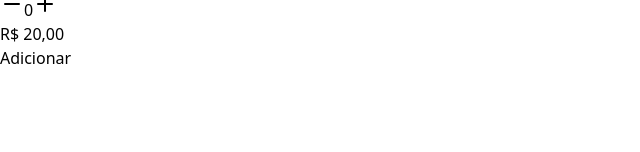
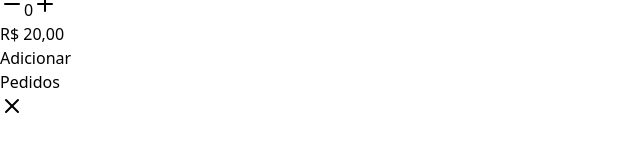
Before and after one commit to devLucasAquino/order-web, a React (Vite) app: page / in a window 1280 px wide. Both pictures are taken after a click on the button 12 px from the left and 36 px from the top of the page. Shown: the part 386-538 px from the top of the page, without its empty margins (0-640 px from the left). Built offline with nearby package versions, Linux system fonts and the light colour scheme.

Commit message:
feat: DrawerOrderComponent

```diff
--- a/src/App.tsx
+++ b/src/App.tsx
@@ -1,50 +1,37 @@
-import { Minus, Plus, ShoppingCart } from "lucide-react"
-import brigadeiroImg from "./assets/brigadeiro.jpg";
-import { useState } from "react";
+import {ShoppingCart } from "lucide-react"
+import { ProductCard } from "./components/product-card"
+import { DrawerOrder } from "./components/drawer-order"
+import { useState } from "react"
 
-function App() {
+export function App() {
 
-  const [ count, setCount ] = useState(0);
+  const [ openDrawerOrder,  setOpenDrawerOrder ] = useState(false);
+  const [ selectedProduct, setSelectedProduct ] = useState<{title: string}[]>([]);
 
   return (
     <>
-      <div className="h-32 flex justify-center items-center">
+      <header className="h-32 flex justify-center items-center">
         <nav className="flex items-center gap-5 text-xl font-normal text-zinc-800">
           <div>CandyCrush</div>
-          <button>
+          <button onClick={() => setOpenDrawerOrder(true)}>
             <ShoppingCart />
           </button>
         </nav>
-      </div>
-        <main className="grid grid-cols-3 grid-rows-2 ml-36 mr-36 mt-24">
-          <div className="bg-gray-200 rounded-md text-xl box-content px-8 py-5 gap-3 flex flex-col">
-            <h1 className="text-center">Brigadeiro</h1>
-            <img className="rounded-sm" src={brigadeiroImg} />
+      </header>
+      <main className="grid grid-cols-3 grid-rows-2 ml-36 mr-36 mt-24 gap-20">
+        <ProductCard
+          setSelectedProduct={setSelectedProduct}
+        />
+      </main>
 
-            <div className="flex justify-center items-center gap-4">
-              <button
-                onClick={() => setCount((count) => count - 1)}
-                className="bg-black rounded-full">
-                 <Minus className="text-white"/>
-              </button>
-                {count}
-              <button
-                onClick={() => setCount((count) => count + 1)}
-                className="bg-black rounded-full"
-                ><Plus className="text-white"/>
-              </button>
-            </div>
 
-            <h3 className="text-center">R$ 20,00</h3>
-            <div className="flex justify-center">
-              <button className="bg-green-500 text-white font-medium rounded-sm py-2 px-16">
-                Adicionar
-              </button>
-            </div>
-          </div>
-        </main>
+      {openDrawerOrder && (
+        <DrawerOrder
+          selectedProduct={selectedProduct}
+          setOpenDrawerOrder={setOpenDrawerOrder}
+        />
+      )}
+
     </>
   )
 }
-
-export default App
--- /dev/null
+++ b/src/components/drawer-order.tsx
@@ -0,0 +1,28 @@
+import { X } from "lucide-react";
+
+interface DrawerOrderProps{
+    selectedProduct: { title: string }[];
+    setOpenDrawerOrder: (e: boolean) => void;
+}
+
+export function DrawerOrder({
+    selectedProduct,
+    setOpenDrawerOrder,
+}: DrawerOrderProps){
+    return(
+        <article className={`fixed z-50 px-5 py-9 bg-red-gradient h-full bg-gray-100 w-[20%] top-0 right-0`}>
+            <header className="flex justify-between items-center text-2xl">
+                <h1>Pedidos</h1>
+                <button onClick={() => setOpenDrawerOrder(false)}>
+                    <X />
+                </button>
+            </header>
+            <main>
+            {selectedProduct.map((order, index) => (
+                <h1 key={index}>{order.title}</h1>
+            ))}
+
+            </main>
+        </article>
+    )
+}
--- /dev/null
+++ b/src/components/product-card.tsx
@@ -0,0 +1,49 @@
+import { Minus, Plus } from "lucide-react";
+import { useState } from "react";
+import brigadeiroImg from "../assets/brigadeiro.jpg";
+
+interface ProductCardProps{
+    setSelectedProduct: React.Dispatch<React.SetStateAction<{title: string}[]>>;
+}
+
+
+export function ProductCard({
+    setSelectedProduct,
+}: ProductCardProps){
+
+    const [ count, setCount ] = useState(0);
+    const title = "Brigadeiro"
+
+    return(
+        <div className="bg-gray-200 rounded-md text-xl box-content px-8 py-5 gap-3 flex flex-col">
+            <h1 className="text-center">{title}</h1>
+            <img className="rounded-sm" src={brigadeiroImg} />
+
+            <div className="flex justify-center items-center gap-4">
+              <button
+                onClick={() => setCount((count) => count - 1)}
+                className="bg-black rounded-full">
+                 <Minus className="text-white"/>
+              </button>
+                {count}
+              <button
+                onClick={() => setCount((count) => count + 1)}
+                className="bg-black rounded-full"
+                ><Plus className="text-white"/>
+              </button>
+            </div>
+
+            <h3 className="text-center">R$ 20,00</h3>
+            <div className="flex justify-center">
+              <button
+                onClick={() => setSelectedProduct((prev) => [
+                    ...prev,
+                    { title }
+                ])}
+                className="bg-green-500 text-white font-medium rounded-sm py-2 px-16"
+                >Adicionar
+              </button>
+            </div>
+        </div>
+    )
+}
--- a/src/main.tsx
+++ b/src/main.tsx
@@ -1,6 +1,6 @@
 import { StrictMode } from 'react'
 import { createRoot } from 'react-dom/client'
-import App from './App.tsx'
+import { App } from './App.tsx'
 import './index.css'
 
 createRoot(document.getElementById('root')!).render(
```
